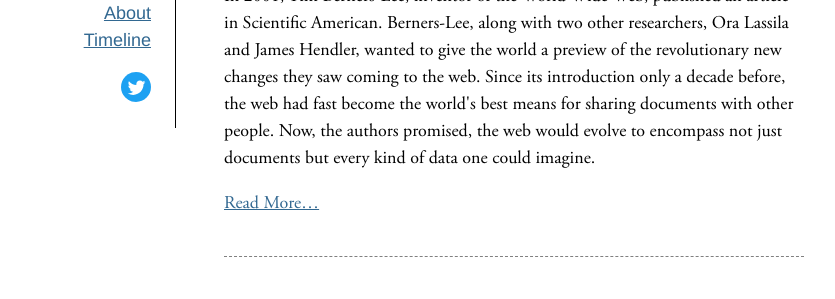
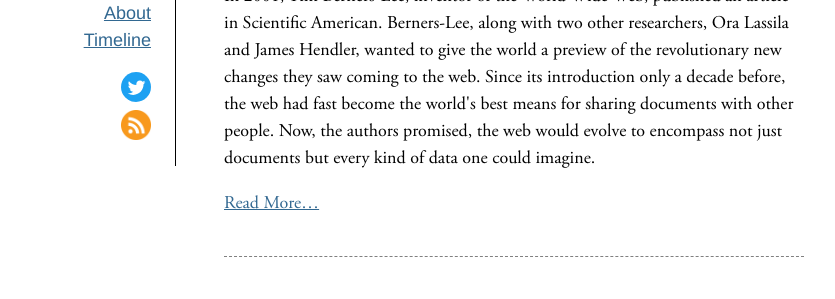
Before and after one commit to sinclairtarget/sinclairtarget.github.io, a Jekyll site: the page built from index.html, in a window 1280 px wide. Shown: the part 259-558 px from the top of the page, without its empty margins (126-961 px from the left). Built offline with Jekyll 4.4.1, drawn with Linux system fonts in a browser that asks for light colours.

Commit message:
RSS support

```diff
--- a/_layouts/default.html
+++ b/_layouts/default.html
@@ -18,6 +18,9 @@
     <meta property="og:url" content="{{site.url}}{{page.url}}" />
     <meta property="og:title" content="{{page.title}}" />
     <meta property="og:description" content="{{page.description}}" />
+
+    <!-- RSS -->
+    {% feed_meta %}
 
     <script src="https://code.jquery.com/jquery-2.2.4.min.js"
             integrity="sha256-BbhdlvQf/xTY9gja0Dq3HiwQF8LaCRTXxZKRutelT44="
@@ -95,6 +98,11 @@
               <img class="icon" src="{{site.url}}{% link images/twitter.svg %}" />
             </a>
           </li>
+          <li>
+            <a href="{{site.url}}/feed.xml">
+              <img class="icon" src="{{site.url}}{% link images/feed.png %}" />
+            </a>
+          </li>
         </ul>
       </header>
 
```
Also changed, not shown: images/feed.png (added).
